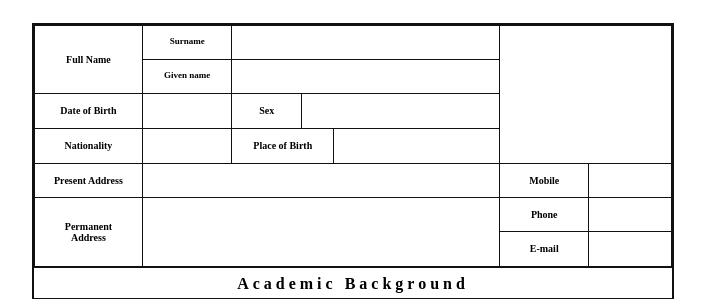
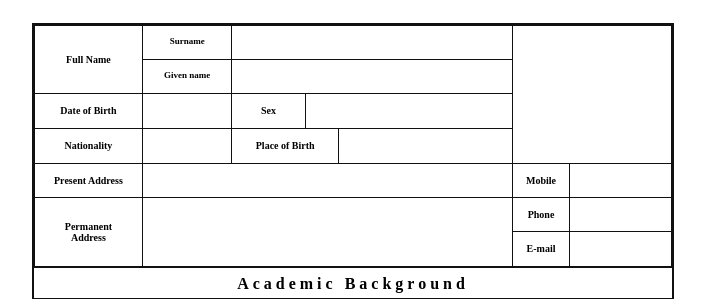
Before and after one commit to rak1b/agency-backend, a Django app: template templates/university_templates/hanseo.html in a window 1280 px wide. Shown: the top 299 px of the page, without its empty margins (287-992 px from the left). Run offline with Django 3.2, Linux system fonts and the light colour scheme; the template is opened without the code that fills it, so the values that code supplies are empty; parts of the project's set-up code (start-up, migrations or seed data) failed here and were passed over; some libraries are stand-ins or nearby versions.

Commit message:
changes for dev - 2026-05-10_01-36

```diff
--- a/templates/university_templates/hanseo.html
+++ b/templates/university_templates/hanseo.html
@@ -705,9 +705,9 @@
         <colgroup>
           <col style="width:17%;">
           <col style="width:14%;">
-          <col style="width:42%;">
-          <col style="width:14%;">
-          <col style="width:13%;">
+          <col style="width:44%;">
+          <col style="width:9%;">
+          <col style="width:16%;">
         </colgroup>
 
         <tr>
```
